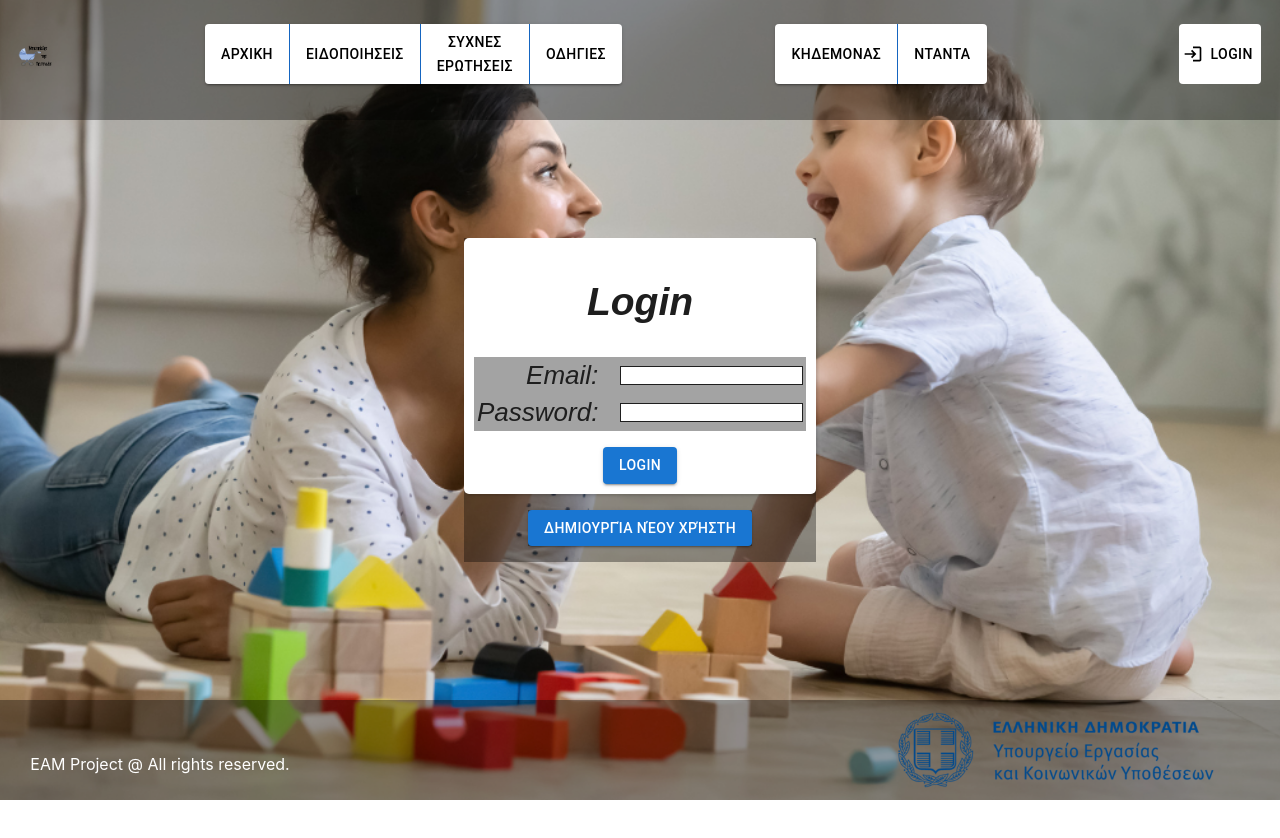
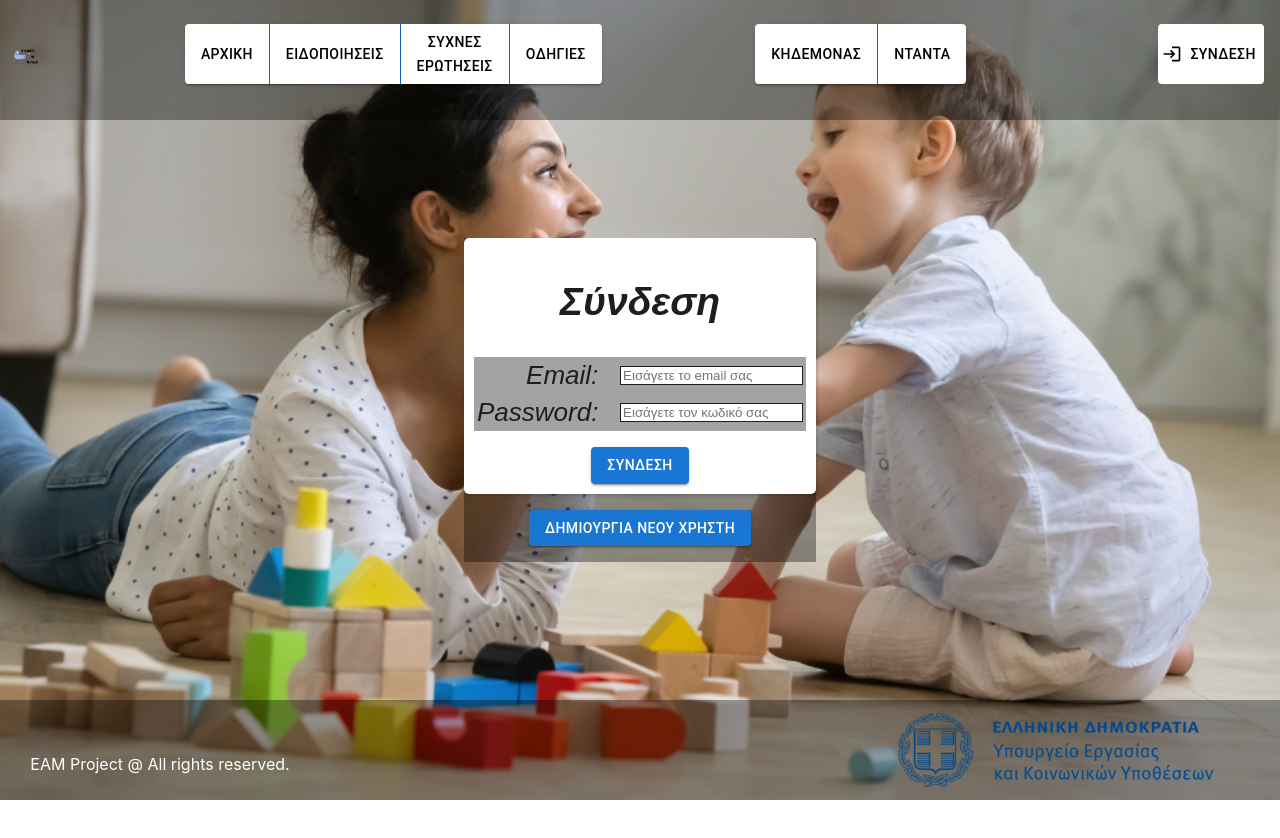
Before and after one commit to argylaz/Ntantades_ths_Geitonias, a React (Create React App) app in the folder react-ntantades-app/: page /Login in a window 1280 px wide. Shown: the top 838 px of the page. Built offline with nearby package versions, Linux system fonts and the light colour scheme; no server answers.

Commit message:
Changes to Login pages. Still not redirecting to the page that login is called from for some reason.

```diff
--- a/react-ntantades-app/src/components/IfLoggedInButton.jsx
+++ b/react-ntantades-app/src/components/IfLoggedInButton.jsx
@@ -1,5 +1,5 @@
 import React, { useEffect, useState } from "react";
-import { Link } from "react-router-dom";
+import { Link, useNavigate} from "react-router-dom";
 import { onAuthStateChanged } from "firebase/auth";
 import { FIREBASE_AUTH } from "../config/firebase"; // Ensure this points to your Firebase auth configuration
 import Button from '@mui/material/Button';
@@ -7,6 +7,7 @@ import LoginIcon from '@mui/icons-material/Login';
 
 export default function IfLoggedInButton({ link, text}) {
   const [isLoggedIn, setIsLoggedIn] = useState(false);
+  const navigate = useNavigate();
 
   useEffect(() => {
     const unsubscribe = onAuthStateChanged(FIREBASE_AUTH, (user) => {
@@ -15,6 +16,10 @@ export default function IfLoggedInButton({ link, text}) {
 
     return () => unsubscribe();
   }, []);
+
+  const handleLoginRedirect = () => {
+    navigate("/Login", { state: { redirectTo: link } });
+  };
 
   return isLoggedIn ? (
     <div className= "Login">
@@ -28,12 +33,12 @@ export default function IfLoggedInButton({ link, text}) {
     </div>
   ) : (
     <div className= "Login">
-        <Link to="/Login" style={{ textDecoration: "none" }}>
-          <Button variant="contained" startIcon={<LoginIcon />}
+        {/* <Link to="/Login" style={{ textDecoration: "none" }}> */}
+          <Button onClick={handleLoginRedirect} variant="contained" startIcon={<LoginIcon />}
               sx={{ width: '250px', height: "70px", whiteSpace: 'normal',textAlign: 'center',}}>
               { text }
           </Button>
-        </Link>
+        {/* </Link> */}
     </div>
   );
 }
--- a/react-ntantades-app/src/components/UserButton.jsx
+++ b/react-ntantades-app/src/components/UserButton.jsx
@@ -1,6 +1,6 @@
 import React from "react";
 import { useEffect, useState } from 'react';
-import {Link} from 'react-router-dom';
+import {Link, useLocation} from 'react-router-dom';
 import { getAuth, onAuthStateChanged } from 'firebase/auth';
 
 
@@ -15,6 +15,8 @@ import AccountCircleIcon from '@mui/icons-material/AccountCircle';
 function UserButton() {
     const [user, setUser] = useState(null);
     const auth = getAuth();
+
+    const location = useLocation();  // Get the current location
 
     useEffect(() => {
         // Check the authentication state
@@ -34,16 +36,16 @@ function UserButton() {
                         startIcon={<AccountCircleIcon />}
                         sx={{ width: 'auto', height: "60px", whiteSpace: 'normal', textAlign: 'center', backgroundColor: 'white', color: 'black' }}
                     >
-                        Profile
+                        ΠΡΟΦΙΛ
                     </Button>
                 </Link>
             ) : (
-                <Link to="/Login" style={{ textDecoration: 'none' }}>
+                <Link to={{ pathname: "/Login", state: { redirectTo: location.pathname } }} style={{ textDecoration: 'none' }}>
                     <Button
                         startIcon={<LoginIcon />}
                         sx={{ width: 'auto', height: "60px", whiteSpace: 'normal', textAlign: 'center', backgroundColor: 'white', color: 'black' }}
                     >
-                        Login
+                        ΣΥΝΔΕΣΗ
                     </Button>
                 </Link>
             )}
--- a/react-ntantades-app/src/pages/Login.jsx
+++ b/react-ntantades-app/src/pages/Login.jsx
@@ -2,11 +2,12 @@
 import '../StyleSheets/login.css'
 import React, { useEffect, useState } from 'react';
 import { onAuthStateChanged, signInWithEmailAndPassword } from 'firebase/auth';
-import { useNavigate } from 'react-router-dom'; // React Router for navigation
+import { useNavigate, useLocation } from 'react-router-dom'; // React Router for navigation
 import { FIREBASE_AUTH } from '../config/firebase';
 
 
 import Button from '@mui/material/Button';
+import CircularProgress from '@mui/material/CircularProgress';
 import { Link } from 'react-router-dom';
 
 
@@ -17,6 +18,8 @@ export default function Login() {
     const [error, setError] = useState('');
 
     const navigate = useNavigate();
+    const location = useLocation();
+    const redirectTo = location.state?.redirectTo || '/Profile';
 
     // Handles the login functionality of the user
     async function handleLogin(e) {
@@ -27,9 +30,22 @@ export default function Login() {
         try {
             const userCredential = await signInWithEmailAndPassword(FIREBASE_AUTH, email, password);
             console.log("User logged in:", userCredential.user);
-            navigate('/profile'); // Navigate to the courses page after successful login
+            navigate(redirectTo); // Navigate to the courses page after successful login
         } catch (error) {
-            setError(error.message); // Display the error message
+            // Display the error message corresponding to the
+            const translateError = (errorCode) => {
+                const errorMessages = {
+                    "auth/invalid-email": "Το email δεν είναι έγκυρο.",
+                    "auth/wrong-password": "Λάθος κωδικός.",
+                    "auth/user-not-found": "Δεν βρέθηκε χρήστης με αυτό το email.",
+                    "auth/too-many-requests": "Πολλές προσπάθειες. Προσπαθήστε ξανά αργότερα.",
+                    "auth/network-request-failed": "Σφάλμα δικτύου. Ελέγξτε τη σύνδεσή σας.",
+                    "auth/invalid-credential": "Δεν βρέθηκε χρήστης με αυτά τα στοιχεία."
+                };
+                return errorMessages[errorCode] || "Παρουσιάστηκε σφάλμα. Δοκιμάστε ξανά.";
+            };
+
+            setError(translateError(error.code));
         } finally {
             setLoading(false); // Reset the loading state
         }
@@ -38,7 +54,7 @@ export default function Login() {
     useEffect(() => {
         const unsubscribe = onAuthStateChanged(FIREBASE_AUTH, (currentUser) => {
             if (currentUser) {
-                navigate('/profile');
+                navigate(redirectTo);
             }
         });
 
@@ -61,14 +77,16 @@ export default function Login() {
 
 
                 <form onSubmit={handleLogin} className="login-container">
-                        <h2>Login</h2>
+                        <h2>Σύνδεση</h2>
 
-                        {error && <p className="error-message">{error}</p>} {/* Display error message */}
+                        {error && <p className="error-message" aria-live="polite" style={{ color: 'red' }}>{error}</p>} {/* Display error message */}
+
                         <div className="login-row" >
                             <label>Email:</label>
                             &nbsp;&nbsp;&nbsp;
                             <input
                                 type="email"
+                                placeholder="Εισάγετε το email σας"
                                 value={email}
                                 onChange={(e) => setEmail(e.target.value)}
                                 required
@@ -80,27 +98,27 @@ export default function Login() {
                             &nbsp;&nbsp;&nbsp;
                             <input
                                 type="password"
+                                placeholder="Εισάγετε τον κωδικό σας"
                                 value={password}
                                 onChange={(e) => setPassword(e.target.value)}
                                 required
                             />
-
                         </div>
-                        {/* <button type="submit" disabled={loading} style={{justifyContent:"center",}}>
-                                            {loading ? 'Logging in...' : 'Login'}
-                                            </button> */}
 
 
+                        {/* <Button type="submit" disabled={loading} style={{justifyContent:"center", marginTop:"5%",}} variant='contained' >
+                            {loading ? 'Logging in...' : 'Login'}
+                        </Button> */}
 
-                        <Button type="submit" disabled={loading} style={{justifyContent:"center", marginTop:"5%",}} variant='contained' >
-                            {loading ? 'Logging in...' : 'Login'}
+                        <Button type="submit" disabled={loading} style={{ justifyContent: "center", marginTop: "5%" }} variant='contained'>
+                            {loading ? <CircularProgress size={24} /> : 'ΣΥΝΔΕΣΗ'}
                         </Button>
 
                 </form>
 
                 <div style={{ marginTop: "1rem", marginBottom: "1rem", textAlign: "center" }}>
                     <Link to="/register" style={{ textDecoration: 'none'}} >
-                        <Button  variant='contained' > Δημιουργία Νέου Χρήστη </Button>
+                        <Button  variant='contained' > ΔΗΜΙΟΥΡΓΙΑ ΝΕΟΥ ΧΡΗΣΤΗ </Button>
                     </Link>
                 </div>
 
```
